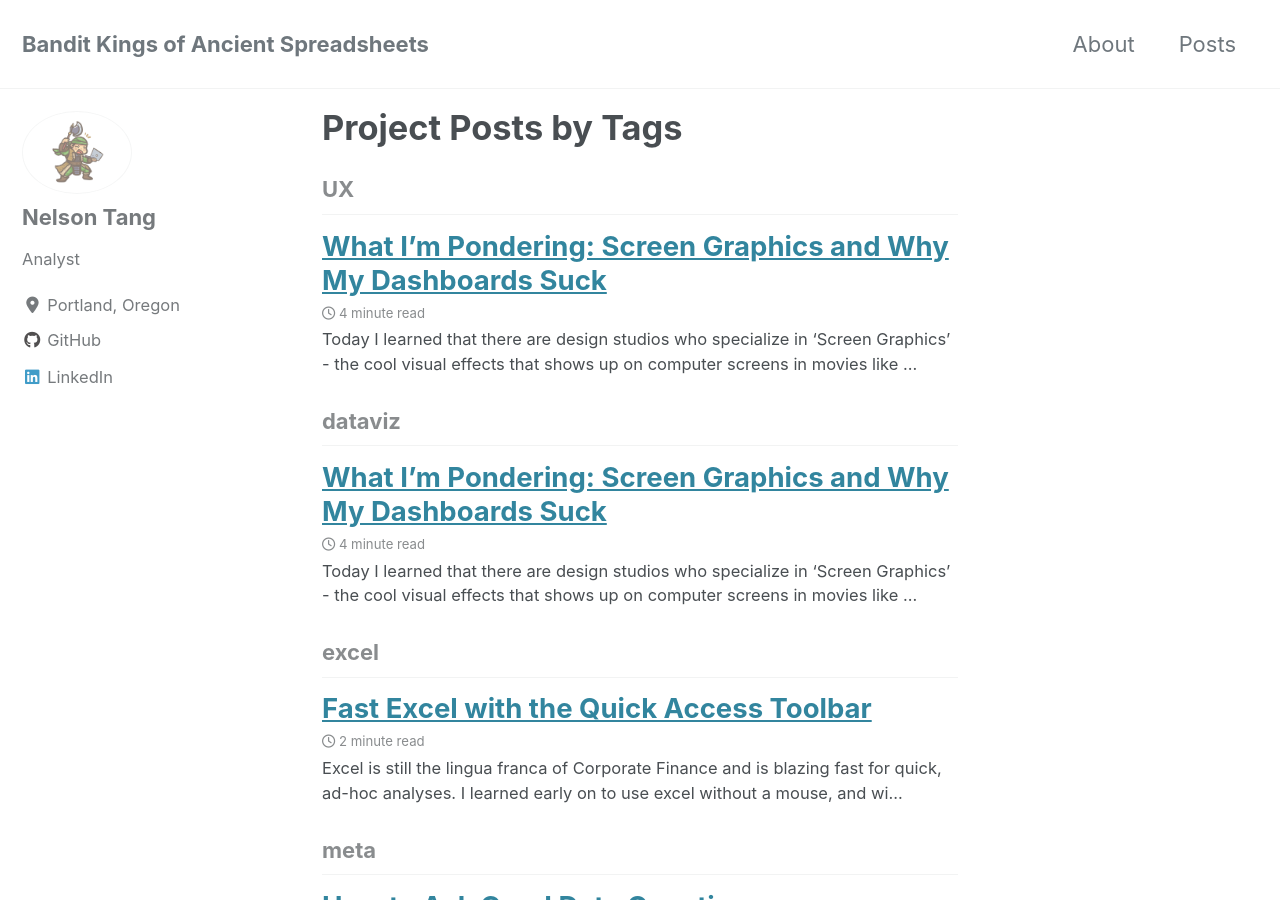
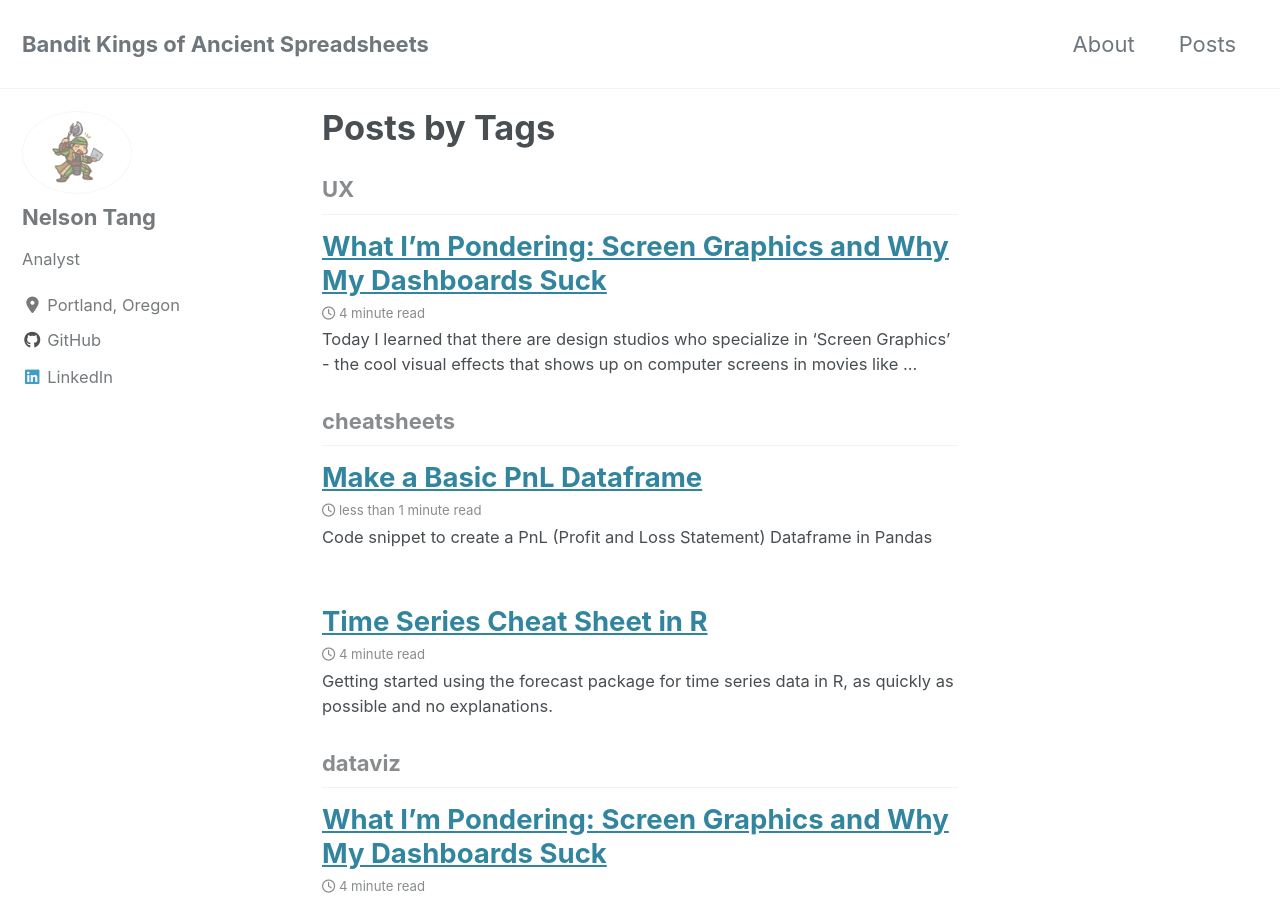
Before and after one commit to banditkingsofancientspreadsheets/banditkingsofancientspreadsheets.github.io, a Jekyll site: the page built from _pages/projects.md, in a window 1280 px wide and 900 px high. Built offline with Jekyll 4.4.1, drawn with Linux system fonts in a browser that asks for light colours; cached includes are drawn as plain includes; nearby versions of some CDN libraries; some of the changed text lies outside the part shown.

Commit message:
added post

````diff
--- a/_pages/projects.md
+++ b/_pages/projects.md
@@ -1,7 +1,7 @@
 ---
 layout: archive
 permalink: /posts/
-title: "Project Posts by Tags"
+title: "Posts by Tags"
 author_profile: true
 #header:
 #    image: "/assets/images/bandit.png"
--- a/_posts/2020-01-26-time-series-forecasting-in-r.md
+++ b/_posts/2020-01-26-time-series-forecasting-in-r.md
@@ -1,7 +1,7 @@
 ---
 title: "Time Series Cheat Sheet in R"
 date: 2020-01-26
-tags: [r]
+tags: [cheatsheets, r]
 excerpt: "Getting started using the `forecast` package for time series data in R, as quickly as possible and no explanations."
 mathjax: "true"
 ---
--- /dev/null
+++ b/_posts/2020-06-30-Quick-PnL-Dataframe.md
@@ -0,0 +1,32 @@
+---
+title: "Make a Basic PnL Dataframe"
+date: 2020-06-30
+tags: [cheatsheets, python]
+excerpt: "Code snippet to create a PnL (Profit and Loss Statement) Dataframe in Pandas"
+mathjax: "true"
+---
+
+This code creates a practice dataframe for instruction in a format that is familiar with finance analysts. Analysts typically deal with profit and loss statement data in excel spreadsheets, often pulled or aggregated from an ERP source system and this example shows a toy example that has some relevant fields and formatting.
+
+```python
+import pandas as pd
+
+# If using a Jupyter Notebook, display dataframe floats with a dollar sign & round to two decimal places
+pd.options.display.float_format = '${:,.2f}'.format
+
+def make_pnl():
+    df = pd.DataFrame(data={'ProductLine': ['A', 'A', 'B', 'B'],
+                            'FunctionalArea': ['REV', 'COS']*2,
+                            'AccountL1': ['Revenue', 'Cost of Sales']*2,
+                            '201901 ACT': [200., 100., 150., 75.],
+                            '202001 ACT': [210., 105., 150., 75.],
+                            '202001 POR': [205., 105., 150., 75.]
+                        })
+    return df
+
+df = make_pnl()
+```
+
+![](/assets/images/example_pnl.png)
+
+This is a very simplified version of the data that would be familiar to analysts. In reality, there would be many more fields and values, depending on the level of granularity that's available. The columns like '201901 ACT' are time periods in a YYYYQQ format and the last three letters signify whether it is an actual or forecast (POR or Plan of Record) value.
````
Also changed, not shown: assets/images/example_pnl.png (added).
